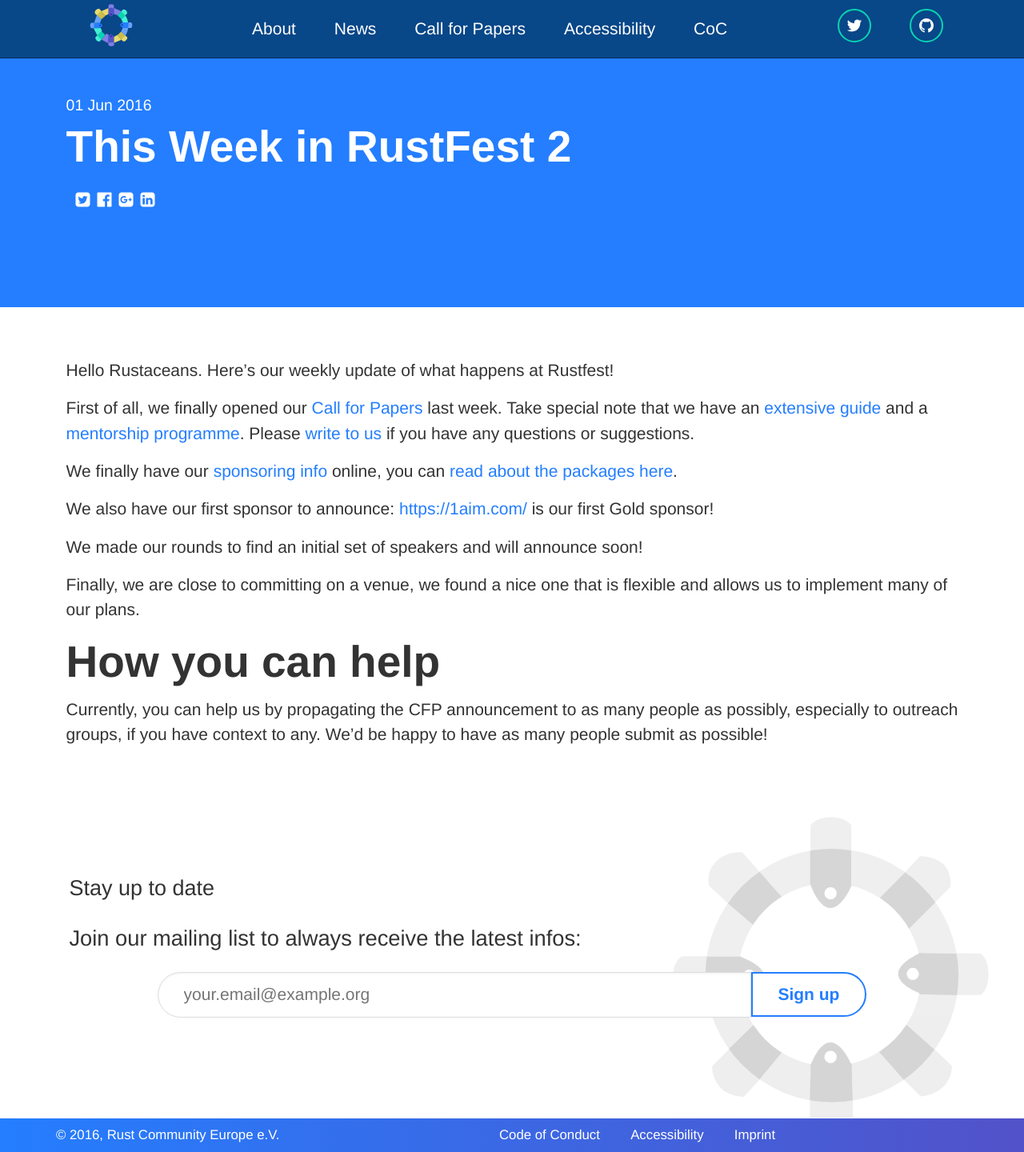
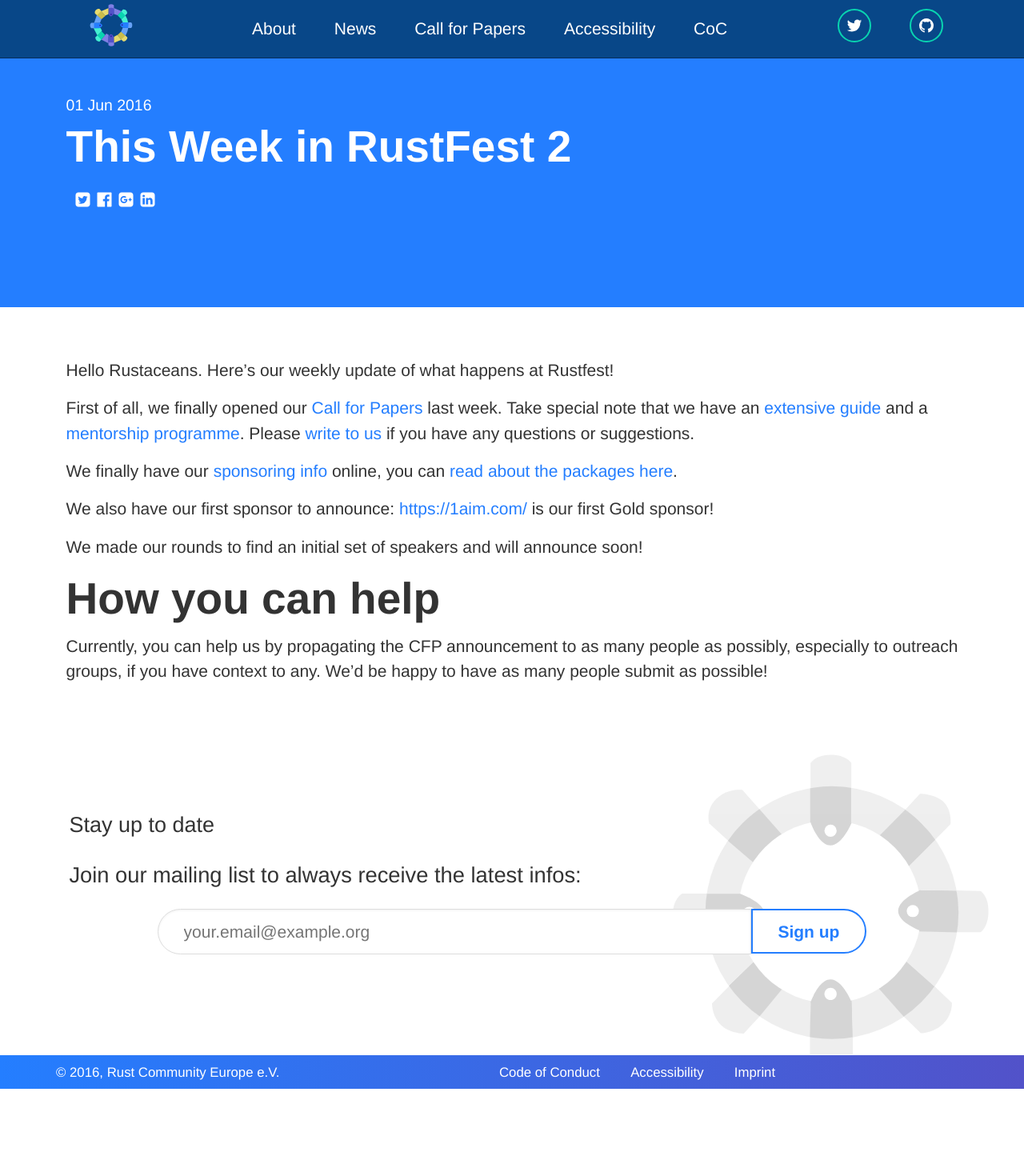
Before and after one commit to RustFestEU/blog.rustfest.eu, a Jekyll site: the page built from _posts/2016-06-01-this-week-in-rustfest-2.md, in a window 1280 px wide. Shown: the whole page at 80% size. Built offline with Jekyll 4.4.1, drawn with Linux system fonts in a browser that asks for light colours; after the commit the page ends 1361 px from its top, so only the background shows below that.

Commit message:
Remove venue things

```diff
--- a/_posts/2016-06-01-this-week-in-rustfest-2.md
+++ b/_posts/2016-06-01-this-week-in-rustfest-2.md
@@ -14,8 +14,6 @@ We also have our first sponsor to announce: [https://1aim.com/](1aim.com) is our
 
 We made our rounds to find an initial set of speakers and will announce soon!
 
-Finally, we are close to committing on a venue, we found a nice one that is flexible and allows us to implement many of our plans.
-
 # How you can help
 
 Currently, you can help us by propagating the CFP announcement to as many people as possibly, especially to outreach groups, if you have context to any. We'd be happy to have as many people submit as possible!
```
